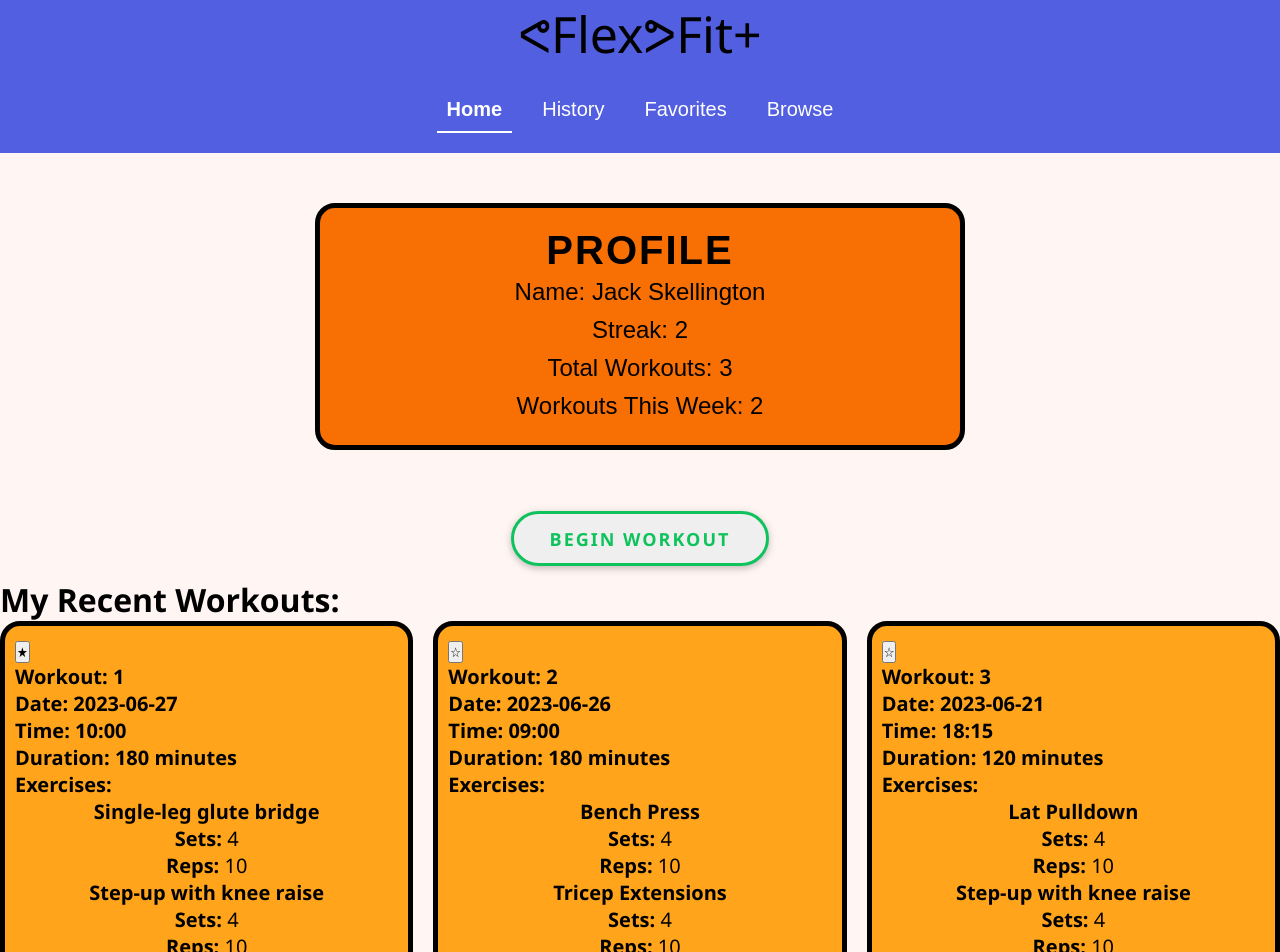
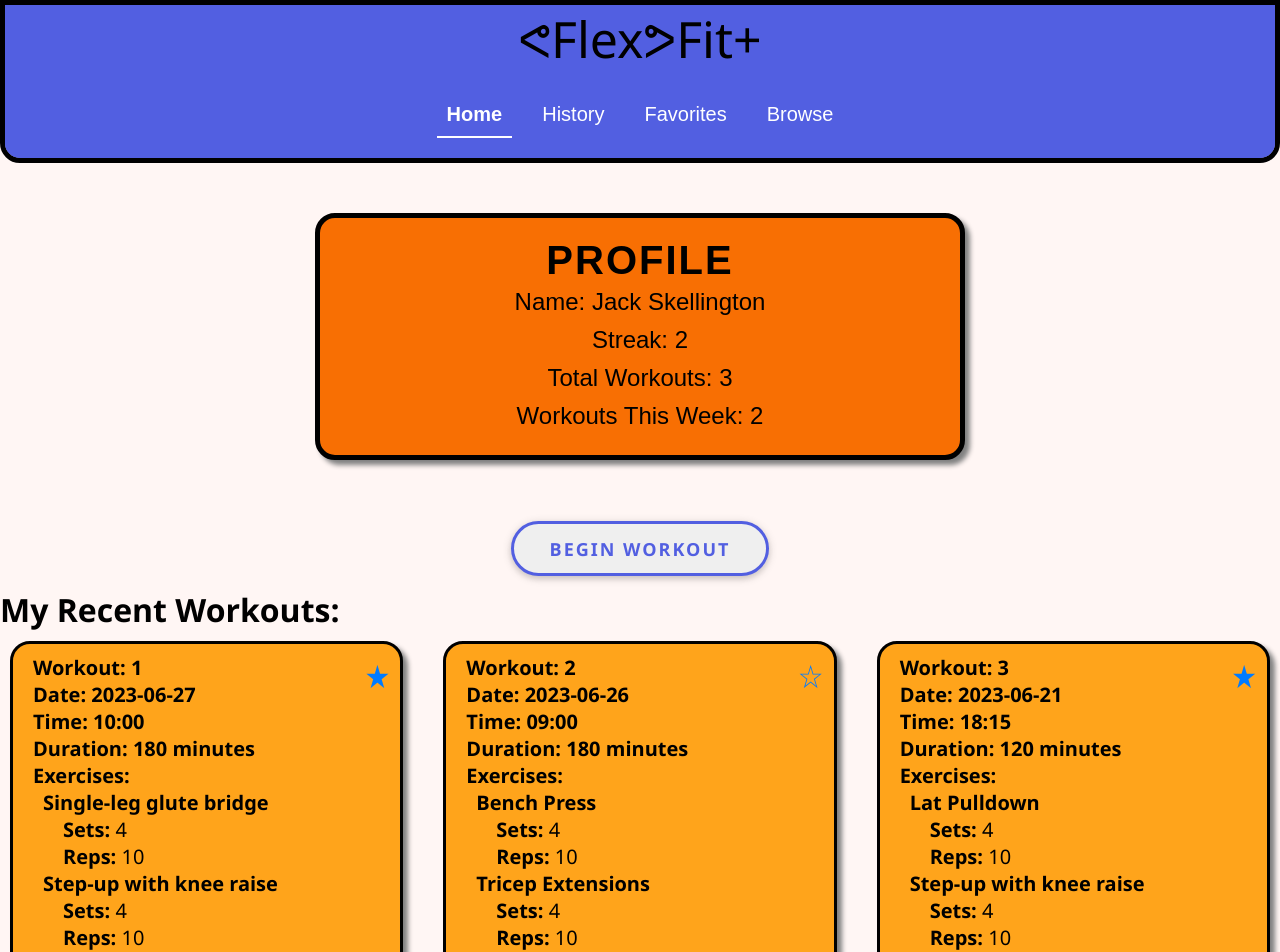
Before and after one commit to marckatz/exercises, a React (Create React App) app: page / in a window 1280 px wide. Shown: the top 952 px of the page. Built offline with nearby package versions, Linux system fonts and the light colour scheme; data requests are answered from the project's data file.

Commit message:
final(ish) changes

```diff
--- a/src/components/Browse.js
+++ b/src/components/Browse.js
@@ -18,8 +18,8 @@ function Browse() {
 
     useEffect(() => {
         if (muscle || type) {
-            const apiQuery = (muscle?"muscle="+muscle:"") + (type?"&type="+type:"") + "&offset=" + page
-            fetch("https://api.api-ninjas.com/v1/exercises?"+apiQuery, {
+            const apiQuery = (muscle ? "muscle=" + muscle : "") + (type ? "&type=" + type : "") + "&offset=" + page
+            fetch("https://api.api-ninjas.com/v1/exercises?" + apiQuery, {
                 headers: {
                     "X-Api-Key": apikey,
                     "content-type": "application/json"
@@ -38,7 +38,7 @@ function Browse() {
         setMuscle(e.target.value)
     }
 
-    function handleTypeChange(e){
+    function handleTypeChange(e) {
         setType(e.target.value)
     }
 
@@ -52,30 +52,16 @@ function Browse() {
 
     return (
         <motion.div
-        initial={{x:"100%"}}
-        animate={{x:0}}
-        exit={{x:"-100%"}}
-        transition={{bounce:0}}
+            initial={{ x: "100%" }}
+            animate={{ x: 0 }}
+            exit={{ x: "-100%" }}
+            transition={{ bounce: 0 }}
         >
             <h2>Search:</h2>
-            <button onClick={previousPage}>&lt;</button>
-            <button onClick={nextPage}>&gt;</button>
-                <br></br>
-                <br></br>
-                <br></br>
-                <br></br>
-                <br></br>
-                <br></br>
-                <br></br>
 
-            <div > <div class="drop">
-
-         <div class="drop-content">
-
-
-         </div>
-      </div>
-                <select className="dropdown-menu" onChange={handleMuscleChange}>
+            <div className="dropdown-wrapper">
+                <div className="dropdown">
+                    <select className="menu" onChange={handleMuscleChange}>
                         <option value="">Select Muscle</option>
                         <option value="abdominals"> Abdominals</option>
                         <option value="abductors">Abductors</option>
@@ -93,8 +79,9 @@ function Browse() {
                         <option value="traps">Traps </option>
                         <option value="triceps">Triceps</option>
                     </select>
-                <div>
-                        <select className="type-menu"onChange={handleTypeChange}>
+                </div>
+                <div className="dropdown">
+                    <select className="menu" onChange={handleTypeChange}>
                         <option value="">Select Type</option>
                         <option value="olympic_weightlifting">Olympic Weightlifting</option>
                         <option value="plyometrics">Plyometrics</option>
@@ -107,26 +94,15 @@ function Browse() {
             </div>
 
 
-
             <div>
-
                 <div className="browse-card">
                     {displayReturned(returnedExercises)}
                 </div>
-
             </div>
-
-            {/* <div>
-                <div className='menu-container'>
-                    <div onClick={() => { setSelected(!selected) }}>
+            <div className="navigation-wrapper">
+                <button className="back-button" onClick={previousPage}>&lt;</button>
+                <button className="next-button" onClick={nextPage}>&gt;</button>
             </div>
-
-                    <div className={`dropdown-menu ${selected ? 'active' : 'inactive'}`} >
-                        <div className={`equipment-menu ${selected ? 'active' : 'inactive'}`} ></div>
-                        <ul></ul>
-                    </div>
-                </div>
-            </div> */}
         </motion.div>
     )
 }
--- a/src/components/WorkoutForm.js
+++ b/src/components/WorkoutForm.js
@@ -14,19 +14,19 @@ function WorkoutForm({ addWorkout }) {
     const [paused, setPaused] = useState(true)
     const [pauseButton, setPauseButton] = useState("Start")
 
-    function handlePause(e){
+    function handlePause(e) {
         e.preventDefault()
         setPaused(!paused)
-        setPauseButton(paused?"Resume":"Pause")
+        setPauseButton(paused ? "Resume" : "Pause")
     }
 
     useEffect(() => {
         let timerInterval
-        if(!paused){
-            timerInterval = setInterval(() => setTimeSpent(t => t+1 ),10)
+        if (!paused) {
+            timerInterval = setInterval(() => setTimeSpent(t => t + 1), 10)
         }
         return () => clearInterval(timerInterval)
-    },[paused, timeSpent])
+    }, [paused, timeSpent])
 
     function handleSubmit(e) {
         e.preventDefault()
@@ -84,24 +84,29 @@ function WorkoutForm({ addWorkout }) {
     const msecs = Math.floor((timeSpent % 100))
 
     return (
-        <form onSubmit={handleSubmit}>
+        <form onSubmit={handleSubmit} className="workout-form">
             <p>Time: {hours}:{minutes.toString().padStart(2, "0")}:{seconds.toString().padStart(2, "0")}:{msecs.toString().padStart(2, "0")}</p>
-            <input type="datetime-local" value={newDateTime} onChange={handleDateTimeChange} />
-            <label htmlFor="duration">Duration (minutes):</label>
-            <input type="number" id="duration" value={newDuration} onChange={handleDurationChange} />
+            <div>
+                <br></br>
+                <label htmlFor="datetime">Date and Time:       </label>
+                <input type="datetime-local" id="datetime" value={newDateTime} onChange={handleDateTimeChange} />
+                <br></br>
+                <label htmlFor="duration">Duration (minutes): </label>
+                <input type="number" id="duration" value={newDuration} onChange={handleDurationChange} />
+            </div>
             <div>
                 <h3>Exercises:</h3>
                 <ul>
                     {exercises}
                 </ul>
                 <input type="text" placeholder="New Exercise" value={newExerciseName} onChange={handleNameChange} />
-
+                <br></br>
                 <label htmlFor="reps">Reps:</label>
                 <input type="number" id="reps" value={newExerciseReps} onChange={handleRepsChange} />
-
+                <br></br>
                 <label htmlFor="sets">Sets:</label>
                 <input type="number" id="sets" value={newExerciseSets} onChange={handleSetsChange} />
-
+                <br></br>
                 <button onClick={handleAddExercise}>Add Exercise</button>
             </div>
             <div className='btnContainer'>
--- a/src/components/db.json
+++ b/src/components/db.json
@@ -59,7 +59,7 @@
       "date": "2023-06-21",
       "time": "18:15",
       "duration": 120,
-      "favorited": false,
+      "favorited": true,
       "exercises": [
         {
           "name": "Lat Pulldown",
--- a/src/index.css
+++ b/src/index.css
@@ -13,6 +13,10 @@ body {
 code {
   font-family: source-code-pro, Menlo, Monaco, Consolas, 'Courier New',
     monospace;
+}
+
+button{
+  cursor: pointer;
 }
 
 .workout-grid {
@@ -61,6 +65,7 @@ code {
   text-align: center;
   max-width: 600px;
   border-radius: 20px;
+  box-shadow: 5px 5px 5px gray;
 }
 
 .profile {
@@ -95,26 +100,6 @@ code {
 
 }
 
-.button-main {
-  font-size: 18px;
-  letter-spacing: 2px;
-  text-transform: uppercase;
-  display: inline-block;
-  text-align: right;
-  font-weight: bold;
-  padding: 0.7em 2em;
-  border: 3px solid #0ec25c;
-  border-radius: 200px;
-  position: relative;
-  box-shadow: 0 2px 10px rgba(0, 0, 0, 0.16), 0 3px 6px rgba(0, 0, 0, 0.1);
-  color: #0ec25c;
-  text-decoration: none;
-  transition: 0.3s ease all;
-  z-index: 0;
-  width: 70%,30%;
-  cursor: pointer;
-}
-
 .button-main:before {
   transition: 0.5s all ease;
   position: absolute;
@@ -124,9 +109,28 @@ code {
   bottom: 0;
   opacity: 0;
   content: '';
-  background-color: #0ec25c;
+  background-color: #525FE1;
   z-index: -1;
   border-radius: 16px;
+}
+.button-main {
+  font-size: 18px;
+  letter-spacing: 2px;
+  text-transform: uppercase;
+  display: inline-block;
+  text-align: right;
+  font-weight: bold;
+  padding: 0.7em 2em;
+  border: 3px solid #525FE1;
+  border-radius: 200px;
+  position: relative;
+  box-shadow: 0 2px 10px rgba(0, 0, 0, 0.16), 0 3px 6px rgba(0, 0, 0, 0.1);
+  color: #525FE1;
+  text-decoration: none;
+  transition: 0.3s ease all;
+  z-index: 0;
+  width: 70%,30%;
+  cursor: pointer;
 }
 
 .button-main:hover, button:focus {
@@ -206,6 +210,10 @@ code {
   cursor: pointer;
 }
 
+.closeBtn:hover{
+  color: #F86F03;
+}
+
 .content {
   display: flex;
   flex-direction: column;
@@ -223,14 +231,6 @@ code {
   width: 100%;
   margin: .5rem;
   padding: 16px 0;
-  /* border: none; */
-  border: 1px solid;
-  /* color: #ffffff; */
-}
-
-.btnPrimary {
-  background-color: black;
-  color: white;
 }
 
 .btnOutline {
@@ -259,54 +259,23 @@ code {
 }
 
 .workout-card {
-  border:5px solid black;
+  border:3px solid black;
   padding: 10px;
-  margin-bottom: 10px;
+  margin: 10px;
   background-color: #FFA41B;
   font-size: 20px;
   border-radius: 20px;
   overflow: hidden;
-
+  box-shadow: 5px 5px 5px gray;
 }
 
-.workout-header {
-  text-align: center;
-}
-
-.workout-date {
-  text-align: center;
-}
-
-.workout-time {
-  text-align: center;
-}
-
-.workout-dur {
-  text-align: center;
-}
-
-.workout-exercises {
-  text-align: center;
+.workout-data {
+  padding-left: 10px;
 }
 
 .exercise-list li {
-  text-align: center;
+  padding-left: 20px;
   list-style: none;
-}
-
-.dropdown-menu{
-  position: absolute;
-  top: 40px;
-  right: 60%;
-  border-radius: var(--border-radius);
-  padding: 30px 6px;
-  width: 200px;background-color: #F86F03;
-  border: 5px solid black;
-  color: #000000;
-  box-shadow: 0 12px 35px 0 ;
-  font-size: 16px;
-  margin-left: 10px;
-  transition: transform 200ms linear;
 }
 
 .modalContainer {
@@ -314,22 +283,19 @@ code {
 }
 
 .workout-form {
-  display: flex;
-  flex-direction: column;
   max-width: 400px;
   margin: 0 auto;
   padding: 20px;
-  background-color: #FFF6F4;
-  border-radius: 4px;
+  text-align: center;
 }
 
 .workout-form label {
   font-weight: bold;
+  margin-right: 10px
 }
 
-.workout-form input,
-.workout-form button {
-  margin-top: 10px;
+.workout-form div {
+  margin-bottom: 20px;
 }
 
 .workout-form .btnContainer {
@@ -337,16 +303,6 @@ code {
   justify-content: space-between;
   margin-top: 20px;
 }
-
-.workout-form .btnPrimary {
-  background-color: #007bff;
-  color: #fff;
-  border: none;
-  padding: 8px 16px;
-  border-radius: 4px;
-  cursor: pointer;
-}
-
 
 .workout-form .btnOutline {
   background-color: transparent;
@@ -365,38 +321,93 @@ code {
     grid-auto-rows: auto;
 
     grid-gap: 1rem;
-
-    }
-
-  .browse-card {
-
-    border: 2px solid #e7e7e7;
-
-    border-radius: 4px;
     display: grid;
     grid-template-columns: 1fr 1fr 1fr;
     grid-gap: 2px;
-    align-items: stretch;
     grid-area: text;
     justify-content: space-around;
     align-items: baseline;
-    background-color: #525FE1;
-    border: 1px solid black;
     flex: 1 1 0px;
 
 }
 
-.type-menu{
-  position: absolute;
-  top: 40px;
-  right: 35%;
-  border-radius: var(--border-radius);
+.menu{
+  font-weight: bold;
+  text-align: center;
   padding: 30px 10px;
-  width: 200px;background-color: #F86F03;
+  width: 200px;
+  background-color: #F86F03;
   border: 5px solid black;
   color: #000000;
-  box-shadow: 0 12px 35px 0 ;
+  box-shadow: 5px 5px 5px gray ;
   font-size: 16px;
-  margin-left: 500px;
-  transition: transform 200ms linear;
+  border-radius: 10px;
+  margin: 20px
 }
+
+.dropdown-wrapper{
+  width: 100%;
+  text-align: center;
+}
+
+.dropdown{
+  display: inline-block;
+}
+
+.favorite-button{
+  float: right;
+  border: none;
+  background-color: transparent;
+  font-size: xx-large;
+}
+
+.favorite-button span{
+  color:#007bff
+}
+
+.favorite-button span:hover{
+  text-shadow: 0 0 5px white;
+}
+
+.next-button, .back-button{
+  font-weight: bold;
+  text-align: center;
+  width: 50px;
+  height: 50px;
+  background-color: #F86F03;
+  border: 5px solid black;
+  color: #000000;
+  box-shadow: 5px 5px 5px gray ;
+  font-size: 16px;
+  border-radius: 10px;
+  margin: 20px
+}
+
+.next-button{
+  float: right;
+}
+.back-button{
+  float: left;
+}
+
+.navigation-wrapper{
+  text-align: center;
+  width: 100%;
+}
+
+.nav-header {
+  border: 5px solid black;
+  border-radius: 0 0 20px 20px;
+  background-clip: padding-box;
+  background-color: #525FE1;
+  overflow: hidden;
+}
+
+
+.btnPrimary {
+  background-color: #525FE1;
+  color: white;
+  cursor: pointer;
+  border-radius: 5px;
+  border: 2px solid #000000;
+}
```
Also changed, not shown: 1 other file (tests, documents, lock files or other folders). Lines whose indentation alone changed are shown as unchanged.
